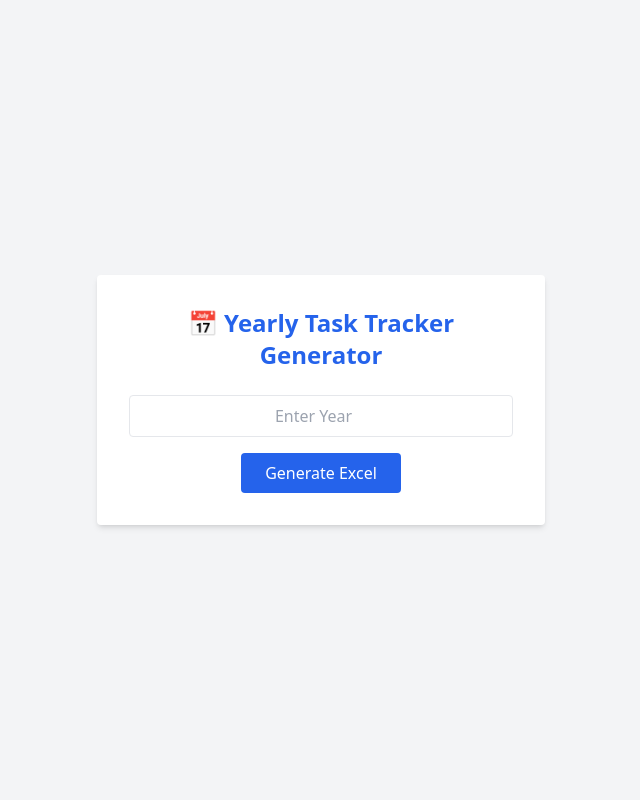
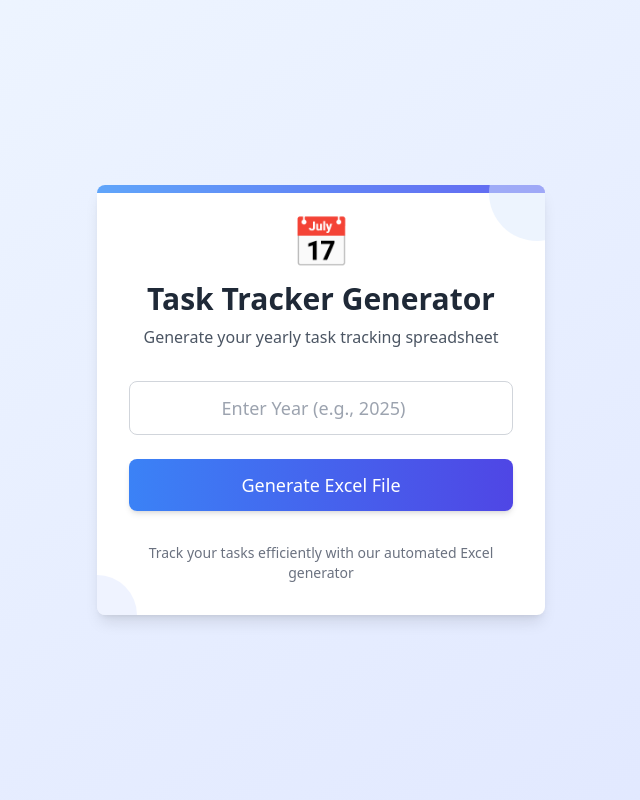
Before and after one commit to hr-sobuj/daily-task-tracker, a FastAPI app: page / in a window 1280 px wide. Shown: the whole page, without its empty margins (319-959 px from the left). Run offline with FastAPI, Linux system fonts and the light colour scheme; some libraries are stand-ins or nearby versions.

Commit message:
feat: update the UI

```diff
--- a/app/templates/index.html
+++ b/app/templates/index.html
@@ -6,17 +6,46 @@
     <script src="https://cdn.tailwindcss.com"></script>
     <title>Task Tracker Generator</title>
 </head>
-<body class="bg-gray-100 min-h-screen flex items-center justify-center">
-  <div class="bg-white p-8 rounded shadow-md w-full max-w-md text-center">
-    <h1 class="text-2xl font-bold text-blue-600 mb-6">📅 Yearly Task Tracker Generator</h1>
-    <form action="/generate" method="post">
-      <input name="year" type="number" required placeholder="Enter Year"
-             class="border p-2 rounded w-full mb-4 text-center focus:outline-none focus:ring-2 focus:ring-blue-400" />
-      <button type="submit"
-              class="bg-blue-600 text-white px-6 py-2 rounded hover:bg-blue-700 transition-all">
-        Generate Excel
+<body class="bg-gradient-to-br from-blue-50 to-indigo-100 min-h-screen flex items-center justify-center p-4">
+    <div class="bg-white p-8 rounded-lg shadow-lg w-full max-w-md text-center relative overflow-hidden">
+        <!-- Decorative Elements -->
+        <div class="absolute top-0 left-0 w-full h-2 bg-gradient-to-r from-blue-400 to-indigo-500"></div>
+        <div class="absolute -top-10 -right-10 w-24 h-24 bg-blue-100 rounded-full opacity-50"></div>
+        <div class="absolute -bottom-10 -left-10 w-20 h-20 bg-indigo-100 rounded-full opacity-50"></div>
+
+        <!-- Main Content -->
+        <div class="relative z-10">
+            <div class="text-5xl mb-4">📅</div>
+            <h1 class="text-3xl font-bold text-gray-800 mb-2">Task Tracker Generator</h1>
+            <p class="text-gray-600 mb-8">Generate your yearly task tracking spreadsheet</p>
+
+            <form action="/generate" method="post" class="space-y-6">
+                <div class="relative">
+                    <input
+                        name="year"
+                        type="number"
+                        required
+                        placeholder="Enter Year (e.g., 2025)"
+                        class="w-full px-4 py-3 rounded-lg border border-gray-300 focus:border-blue-500 focus:ring-2 focus:ring-blue-200 transition-all duration-200 text-center text-lg"
+                        min="2024"
+                        max="2100"
+                    />
+                </div>
+
+                <button
+                    type="submit"
+                    class="w-full bg-gradient-to-r from-blue-500 to-indigo-600 text-white px-6 py-3 rounded-lg text-lg font-medium
+                           hover:from-blue-600 hover:to-indigo-700 transform hover:scale-[1.02] transition-all duration-200
+                           focus:outline-none focus:ring-2 focus:ring-blue-400 focus:ring-offset-2 shadow-md"
+                >
+                    Generate Excel File
                 </button>
             </form>
+
+            <div class="mt-8 text-sm text-gray-500">
+                Track your tasks efficiently with our automated Excel generator
+            </div>
+        </div>
     </div>
 </body>
 </html>
```
Lines whose indentation alone changed are shown as unchanged.
